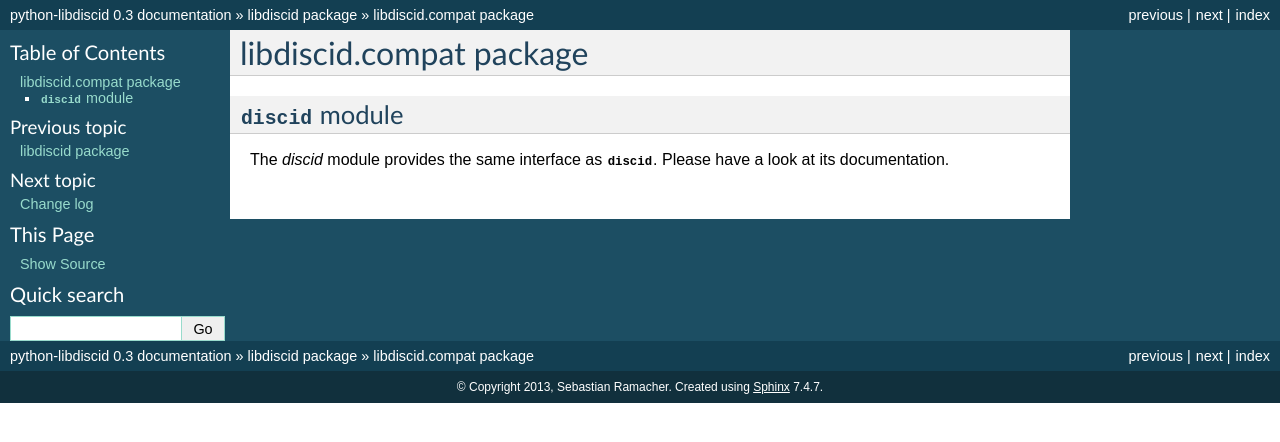
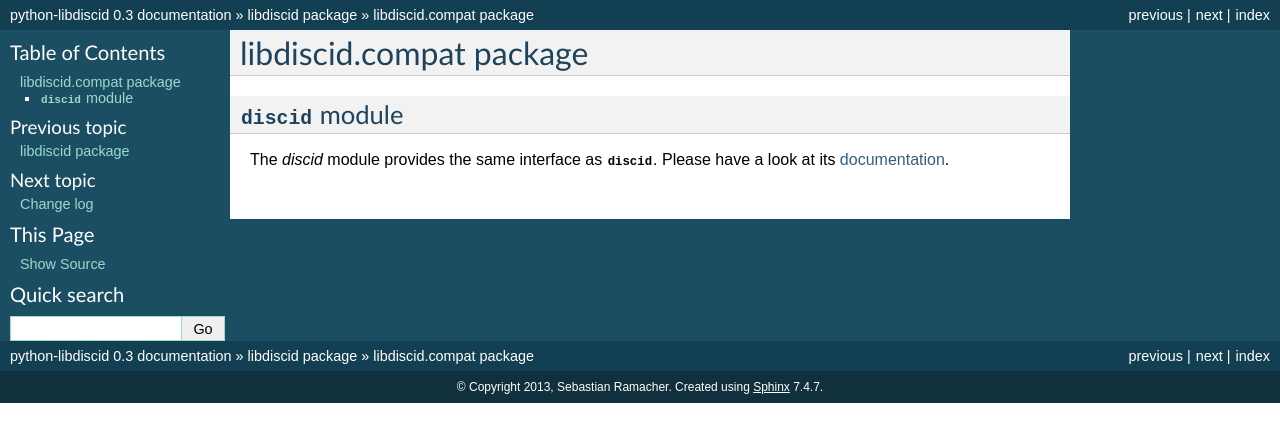
Before and after one commit to sebastinas/python-libdiscid, a Sphinx documentation site: the page built from docs/source/api.compat.rst, in a window 1280 px wide. Shown: the top 442 px of the page. Built offline with Sphinx 7.4.7, drawn with Linux system fonts in a browser that asks for light colours; part of the change alters nothing that is shown.

```diff
--- a/docs/source/api.compat.rst
+++ b/docs/source/api.compat.rst
@@ -5,4 +5,6 @@ libdiscid.compat package
 ~~~~~~~~~~~~~~~~~~~~
 
 The `discid` module provides the same interface as :py:mod:`discid`. Please
-have a look at its documentation.
+have a look at its `documentation`__.
+
+.. __: https://python-discid.readthedocs.org/en/v1.0.2/api/
```
